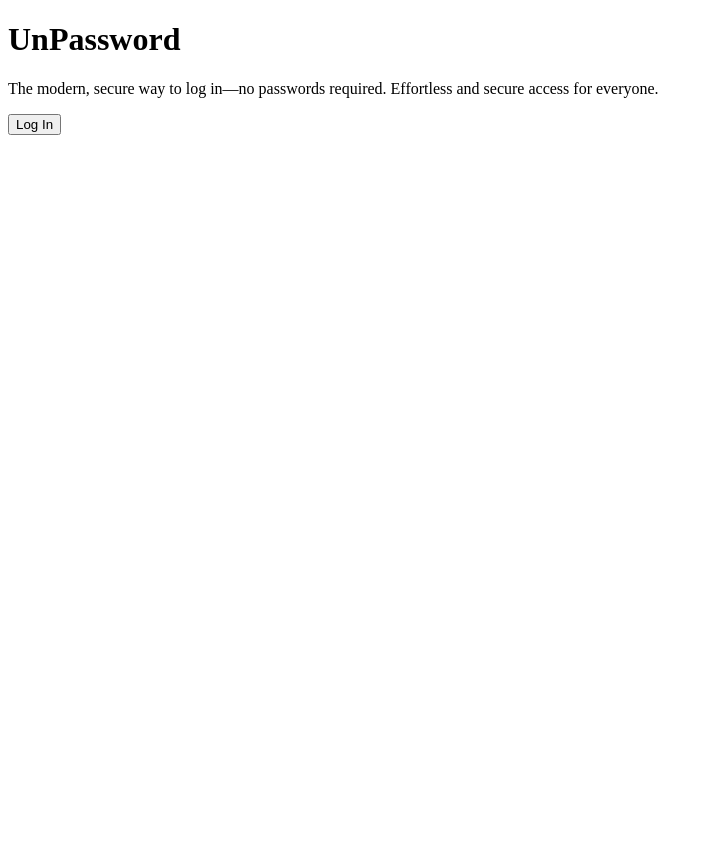
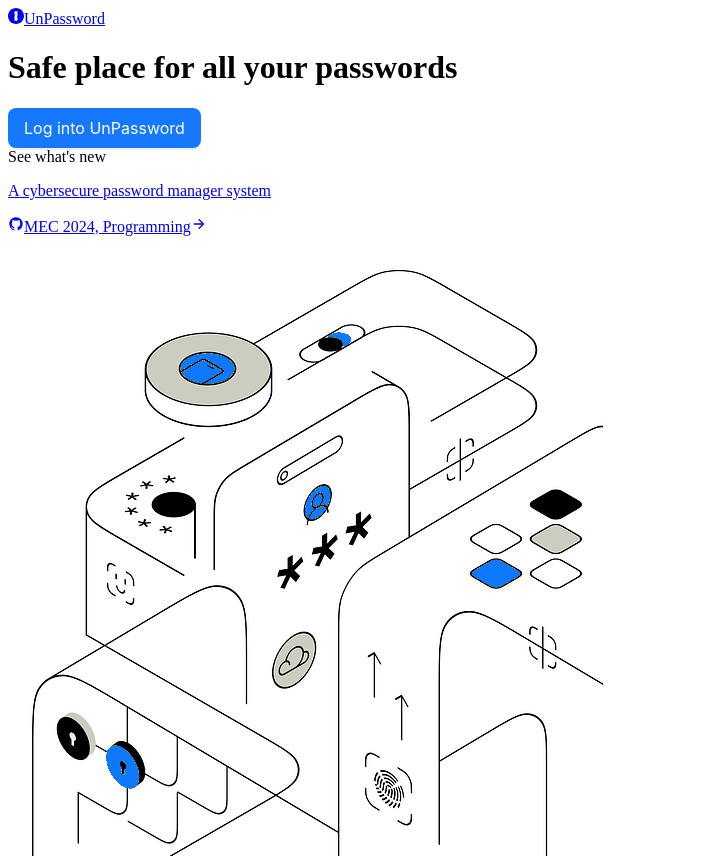
Before and after one commit to PaisWillie/MEC-Programming-2024, a React (Vite) app in the folder client/: page / in a window 1280 px wide. Shown: the whole page, without its empty margins (0-713 px from the left). Before the commit the page ends 800 px from the top, so only its background shows below. Built offline with nearby package versions, Linux system fonts and the light colour scheme; no server answers.

Commit message:
feat: replace default page to home page

```diff
--- a/client/src/App.tsx
+++ b/client/src/App.tsx
@@ -1,52 +1,93 @@
 import { useAuth0 } from '@auth0/auth0-react'
-import { useEffect } from 'react'
-import { useNavigate } from 'react-router-dom'
-import Dashboard from './components/Dashboard'
+import { Button } from 'antd'
+import { RiArrowRightLine, RiGithubFill } from 'react-icons/ri'
+import { Si1Password } from 'react-icons/si'
 
-const App = () => {
-  const { isAuthenticated, isLoading, error, loginWithRedirect } = useAuth0()
-  const navigate = useNavigate()
-
-  // Check authentication status and redirect if necessary
-  useEffect(() => {
-    if (isAuthenticated) {
-      // Redirect to the PasswordManagerHome after login
-      navigate('/dashboard')
-    }
-  }, [isAuthenticated, navigate])
+const Home = () => {
+  const { isAuthenticated, isLoading, loginWithRedirect } = useAuth0()
 
   const handleLogin = async () => {
     await loginWithRedirect()
   }
 
-  if (isLoading) {
-    return <div>Loading...</div> // Show loading screen while checking authentication
-  }
-  if (error) {
-    return <div>Oops... {error.message}</div>
-  }
-  if (isAuthenticated) {
-    return <Dashboard /> // Show the password manager if authenticated
-  }
   return (
-    <div className="flex items-center justify-center min-h-screen bg-gradient-to-r from-blue-500 via-indigo-600 to-purple-600">
-      <div className="bg-white rounded-lg shadow-lg p-10 max-w-md text-center transform transition duration-300 hover:scale-105">
-        <h1 className="text-5xl font-bold text-indigo-700 mb-4">UnPassword</h1>
-        <p className="text-gray-700 text-lg mb-8">
-          The modern, secure way to log in—no passwords required. Effortless and
-          secure access for everyone.
-        </p>
-        {!isAuthenticated && (
-          <button
-            onClick={handleLogin}
-            className="px-6 py-3 text-lg font-semibold text-white bg-indigo-600 rounded-lg shadow-md hover:bg-indigo-700 transition duration-300 ease-in-out transform hover:scale-105 focus:outline-none focus:ring-4 focus:ring-indigo-300"
-          >
-            Log In
-          </button>
-        )}
+    <div className="flex h-screen flex-col items-center justify-between">
+      <div
+        id="nav"
+        className="flex w-full max-w-screen-lg flex-row justify-between pt-6"
+      >
+        <a href="/" className="flex select-none flex-row items-center gap-x-1">
+          <Si1Password />
+          <span className="font-medium">UnPassword</span>
+        </a>
+        <div></div>
       </div>
+      <main className="flex w-full max-w-screen-lg flex-col items-center">
+        <div
+          id="hero-section"
+          className="grid w-full select-none grid-cols-2 items-end"
+        >
+          <div id="hero-left" className="pb-16 pr-4">
+            <h1 className="text-8xl font-semibold">
+              Safe place for all your passwords
+            </h1>
+            <div
+              id="action-buttons"
+              className="mt-12 flex flex-row items-center gap-x-8"
+            >
+              {isLoading ? (
+                <Button size="large" color="primary" variant="solid">
+                  Log into UnPassword
+                </Button>
+              ) : !isAuthenticated ? (
+                <Button
+                  size="large"
+                  color="primary"
+                  variant="solid"
+                  onClick={() => {
+                    handleLogin()
+                  }}
+                >
+                  Log into UnPassword
+                </Button>
+              ) : (
+                <a href="/dashboard">
+                  <Button size="large" color="primary" variant="solid">
+                    Open Dashboard
+                  </Button>
+                </a>
+              )}
+
+              <div className="max-h-min -translate-y-1 border-b border-slate-700 text-slate-700 hover:cursor-pointer hover:border-black hover:text-black">
+                See what&apos;s new
+              </div>
+            </div>
+            <div className="pt-24">
+              <a
+                href="https://github.com/PaisWillie/UnPassword"
+                target="_blank"
+                rel="noreferrer"
+                className="flex max-w-min flex-row items-center gap-x-1 text-nowrap border-b-2 border-slate-100 transition-colors hover:border-slate-200"
+              >
+                <p>A cybersecure password manager system</p>
+                <RiGithubFill />
+              </a>
+              <a
+                href="https://macengsociety.ca/mec"
+                target="_blank"
+                className="group mt-1 flex max-w-min flex-row items-center gap-x-1 text-nowrap text-slate-600 hover:text-slate-700"
+                rel="noreferrer"
+              >
+                MEC 2024, Programming
+                <RiArrowRightLine className="transition-all group-hover:translate-x-1" />
+              </a>
+            </div>
+          </div>
+          <img src="hero-section-graphic.png" className="pointer-events-none" />
+        </div>
+      </main>
     </div>
   )
 }
 
-export default App
+export default Home
--- a/client/src/Home.tsx
+++ /dev/null
@@ -1,93 +0,0 @@
-import { useAuth0 } from '@auth0/auth0-react'
-import { Button } from 'antd'
-import { RiArrowRightLine, RiGithubFill } from 'react-icons/ri'
-import { Si1Password } from 'react-icons/si'
-
-const Home = () => {
-  const { isAuthenticated, isLoading, loginWithRedirect } = useAuth0()
-
-  const handleLogin = async () => {
-    await loginWithRedirect()
-  }
-
-  return (
-    <div className="flex h-screen flex-col items-center justify-between">
-      <div
-        id="nav"
-        className="flex w-full max-w-screen-lg flex-row justify-between pt-6"
-      >
-        <a href="/" className="flex select-none flex-row items-center gap-x-1">
-          <Si1Password />
-          <span className="font-medium">UnPassword</span>
-        </a>
-        <div></div>
-      </div>
-      <main className="flex w-full max-w-screen-lg flex-col items-center">
-        <div
-          id="hero-section"
-          className="grid w-full select-none grid-cols-2 items-end"
-        >
-          <div id="hero-left" className="pb-16 pr-4">
-            <h1 className="text-8xl font-semibold">
-              Safe place for all your passwords
-            </h1>
-            <div
-              id="action-buttons"
-              className="mt-12 flex flex-row items-center gap-x-8"
-            >
-              {isLoading ? (
-                <Button size="large" color="primary" variant="solid">
-                  Log into UnPassword
-                </Button>
-              ) : !isAuthenticated ? (
-                <Button
-                  size="large"
-                  color="primary"
-                  variant="solid"
-                  onClick={() => {
-                    handleLogin()
-                  }}
-                >
-                  Log into UnPassword
-                </Button>
-              ) : (
-                <a href="/dashboard">
-                  <Button size="large" color="primary" variant="solid">
-                    Open Dashboard
-                  </Button>
-                </a>
-              )}
-
-              <div className="max-h-min -translate-y-1 border-b border-slate-700 text-slate-700 hover:cursor-pointer hover:border-black hover:text-black">
-                See what&apos;s new
-              </div>
-            </div>
-            <div className="pt-24">
-              <a
-                href="https://github.com/PaisWillie/UnPassword"
-                target="_blank"
-                rel="noreferrer"
-                className="flex max-w-min flex-row items-center gap-x-1 text-nowrap border-b-2 border-slate-100 transition-colors hover:border-slate-200"
-              >
-                <p>A cybersecure password manager system</p>
-                <RiGithubFill />
-              </a>
-              <a
-                href="https://macengsociety.ca/mec"
-                target="_blank"
-                className="group mt-1 flex max-w-min flex-row items-center gap-x-1 text-nowrap text-slate-600 hover:text-slate-700"
-                rel="noreferrer"
-              >
-                MEC 2024, Programming
-                <RiArrowRightLine className="transition-all group-hover:translate-x-1" />
-              </a>
-            </div>
-          </div>
-          <img src="hero-section-graphic.png" className="pointer-events-none" />
-        </div>
-      </main>
-    </div>
-  )
-}
-
-export default Home
```
Also changed, not shown: client/src/index.tsx (+1 -6 lines).
